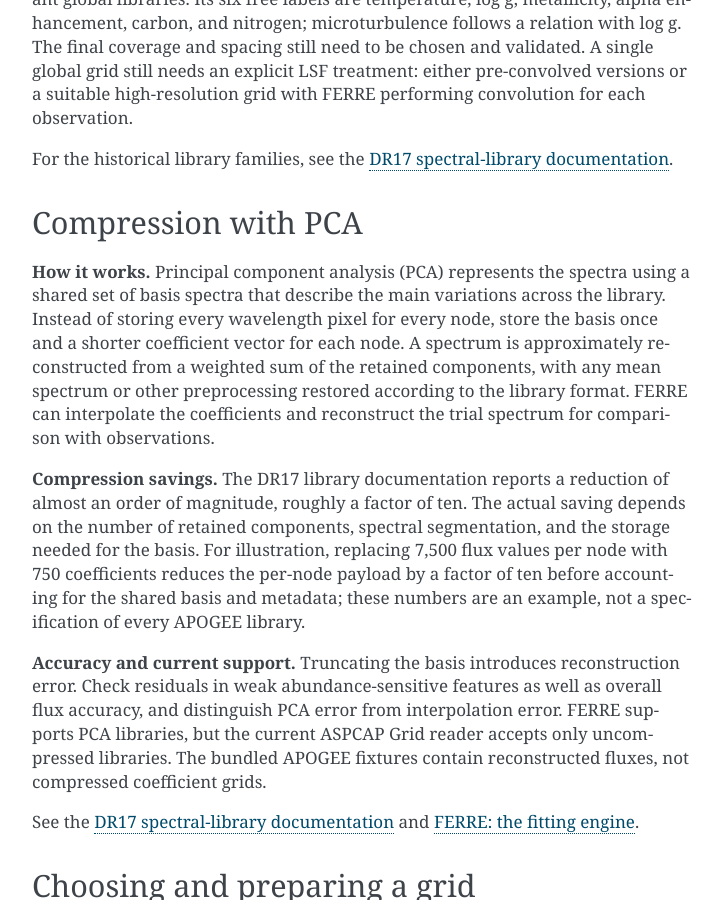
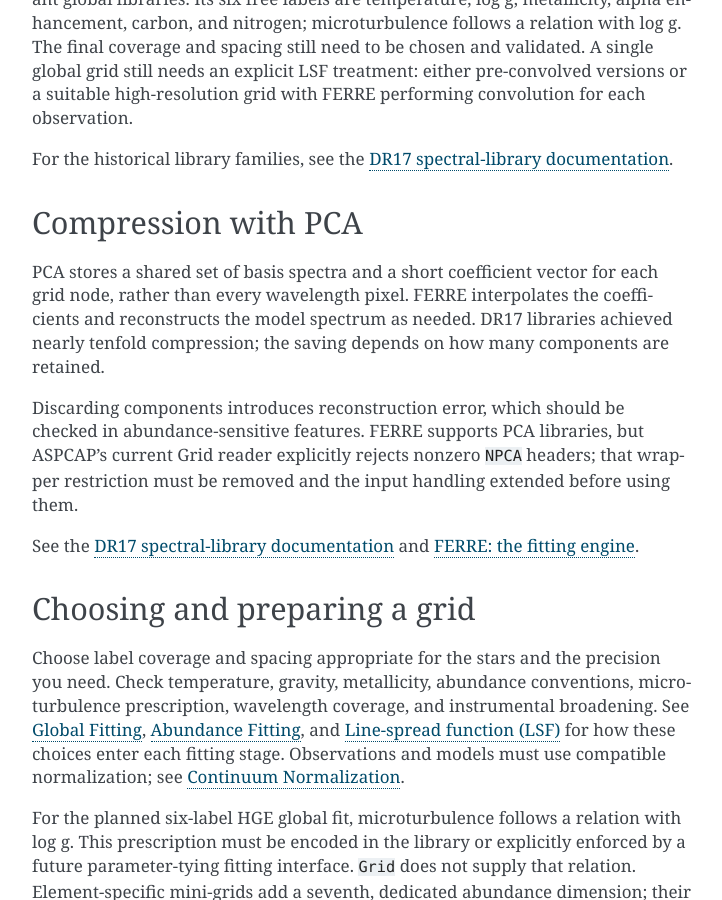
Before and after one commit to dnidever/aspcap, a Sphinx documentation site: the page built from docs/grid.rst, in a window 1280 px wide and 900 px high, scrolled down 965 px. Shown: the whole window, without its empty margins (388-1110 px from the left). Built offline with Sphinx 7.4.7, drawn with Linux system fonts in a browser that asks for light colours.

Commit message:
Shorten PCA overview and clarify the wrapper restriction

```diff
--- a/docs/grid.rst
+++ b/docs/grid.rst
@@ -52,29 +52,16 @@ For the historical library families, see the
 Compression with PCA
 --------------------
 
-**How it works.** Principal component analysis (PCA) represents the spectra
-using a shared set of basis spectra that describe the main variations across
-the library. Instead of storing every wavelength pixel for every node, store
-the basis once and a shorter coefficient vector for each node. A spectrum is
-approximately reconstructed from a weighted sum of the retained components,
-with any mean spectrum or other preprocessing restored according to the
-library format. FERRE can interpolate the coefficients and reconstruct the
-trial spectrum for comparison with observations.
+PCA stores a shared set of basis spectra and a short coefficient vector for
+each grid node, rather than every wavelength pixel. FERRE interpolates the
+coefficients and reconstructs the model spectrum as needed. DR17 libraries
+achieved nearly tenfold compression; the saving depends on how many components
+are retained.
 
-**Compression savings.** The DR17 library documentation reports a reduction
-of almost an order of magnitude, roughly a factor of ten. The actual saving
-depends on the number of retained components, spectral segmentation, and
-the storage needed for the basis. For illustration, replacing 7,500 flux
-values per node with 750 coefficients reduces the per-node payload by a
-factor of ten before accounting for the shared basis and metadata; these
-numbers are an example, not a specification of every APOGEE library.
-
-**Accuracy and current support.** Truncating the basis introduces reconstruction
-error. Check residuals in weak abundance-sensitive features as well as overall
-flux accuracy, and distinguish PCA error from interpolation error. FERRE
-supports PCA libraries, but the current ASPCAP Grid reader accepts only
-uncompressed libraries. The bundled APOGEE fixtures contain reconstructed
-fluxes, not compressed coefficient grids.
+Discarding components introduces reconstruction error, which should be checked
+in abundance-sensitive features. FERRE supports PCA libraries, but ASPCAP's
+current Grid reader explicitly rejects nonzero ``NPCA`` headers; that wrapper
+restriction must be removed and the input handling extended before using them.
 
 See the `DR17 spectral-library documentation
 <https://www.sdss4.org/dr17/irspec/apogee-libraries/>`_ and :doc:`ferre`.
```
